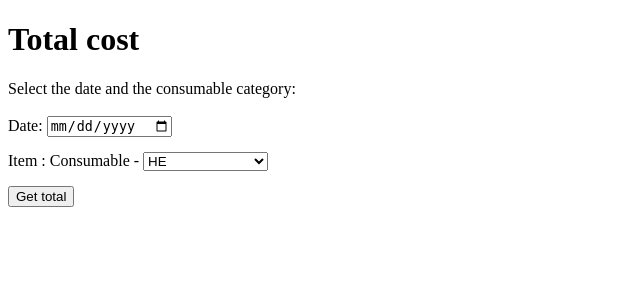
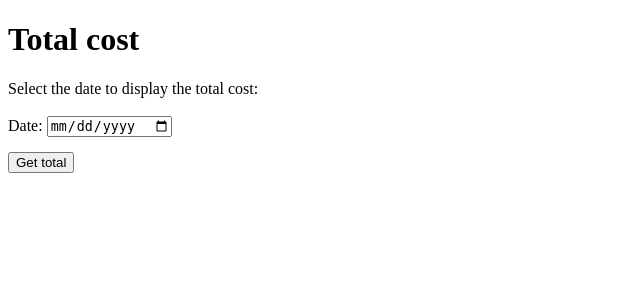
Before and after one commit to Berns56/GLO4035A18-Projet2018-Eq2, a Flask app: template templates/totalCost.html in a window 1280 px wide. Shown: the part 58-358 px from the top of the page, without its empty margins (0-640 px from the left). Run offline with Flask 2, Linux system fonts and the light colour scheme; the template is opened without the code that fills it, so the values that code supplies are empty; some libraries are stand-ins or nearby versions.

Commit message:
modification total cost

```diff
--- a/app.py
+++ b/app.py
@@ -216,9 +216,11 @@ def totalCostPurchase():
     try:
         if(request.headers['Content-Type']=="application/json"):
             purchase = request.get_json()
-            regex = "/%s/" % purchase["type"]
-            myquery = {"$and":[{"date":purchase["date"]}, {"item" : {"$regex": regex}}]}
-            return dumps(purchasesDb.find(myquery))
+            #regex = "/%s/" % purchase["type"]
+            #myquery = {"$and":[{"date":purchase["date"]}, {"item" : {"$regex": regex}}]}
+            #return dumps(purchasesDb.find(myquery))
+            myquery =  [{"$unwind": "$item"}, {"$match":{"date":purchase["date"]}}, {"$group" : {"_id" : "$item", "sum" : {"$sum": "$total"}}}]
+            return dumps(purchasesDb.aggregate(myquery))
         else:
             return jsonify(result="Failure",status="400",message="Wrong content type!"),400
     except Exception as e:
--- a/templates/totalCost.html
+++ b/templates/totalCost.html
@@ -93,9 +93,8 @@ label, input, select {
 
         function getTotal(){
             let date = document.querySelector("#tbPurchaseDate").value
-            let type = document.querySelector("#selectPurchaseConsumable").value
 
-            json = JSON.stringify({"date":date, "type": type})
+            json = JSON.stringify({"date":date})
 
             if(!date)
                 alert("Error: Please insert a date")
@@ -107,7 +106,8 @@ label, input, select {
                     } else if(data.result == "Failure"){
                         alert("Error: can't delete this item")
                     } else{
-                        document.querySelector("#totalCost").innerHTML = "Total cost of " + type + " on " + date + " : " + data.totalCost + " $"
+                        //document.querySelector("#totalCost").innerHTML = "Total cost on " + date + " : " + data.totalCost + " $"
+                        document.querySelector("#totalCost").innerHTML = JSON.stringify(data)
                     }
                 })
             }
@@ -138,20 +138,9 @@ label, input, select {
 
     <h1>Total cost</h1>
 
-    <label>Select the date and the consumable category: </label><br><br>
+    <label>Select the date to display the total cost: </label><br><br>
 
     <label for="tbPurchaseDate">Date: </label><input type="date" id="tbPurchaseDate"><br>
-
-    <label for="tbPurchaseItem">Item : Consumable - </label>
-    <select id="selectPurchaseConsumable">
-        <option value="HE">HE</option>
-        <option value="Base Oil">Base Oil</option>
-        <option value="Soap">Soap</option>
-        <option value="Additive">Additive</option>
-        <option value="Soude Caustique">Soude Caustique</option>
-        <option value="Emballage">Emballage</option>
-    </select>
-    <br>
     <button type='button' id="btnGetTotal">Get total</button>
     <br><br>
     <div id="totalCost">
```
